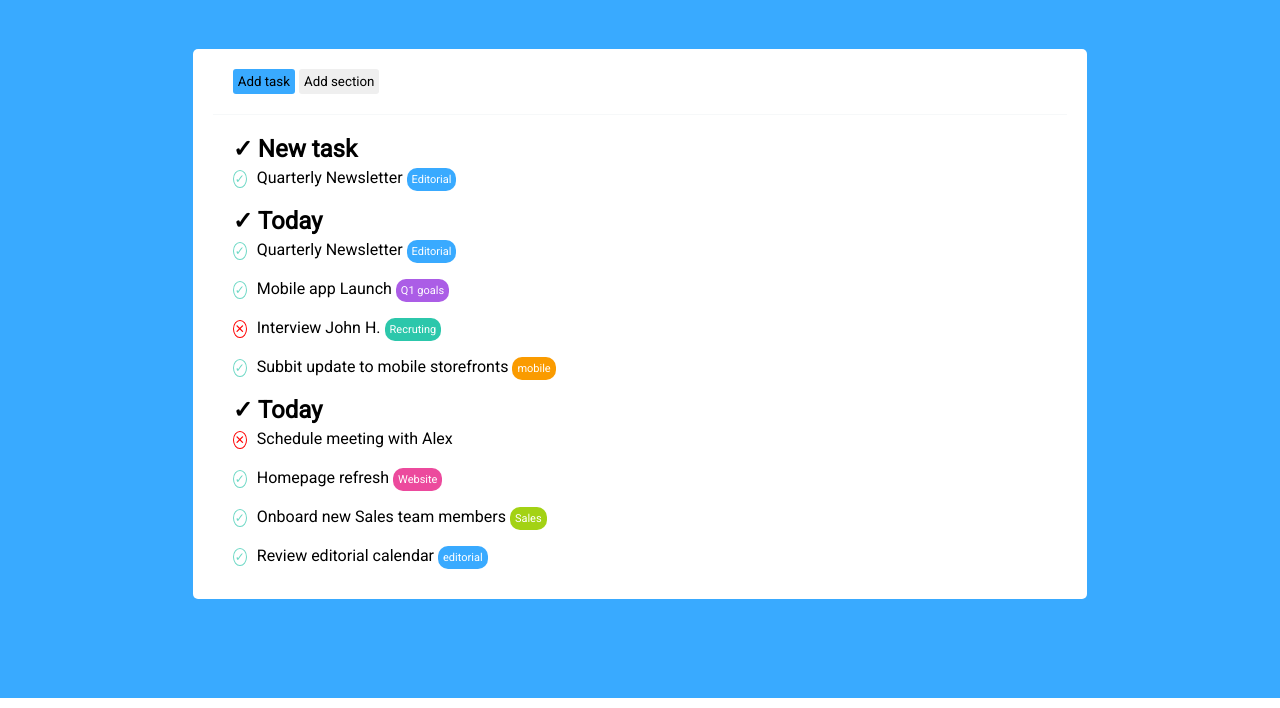
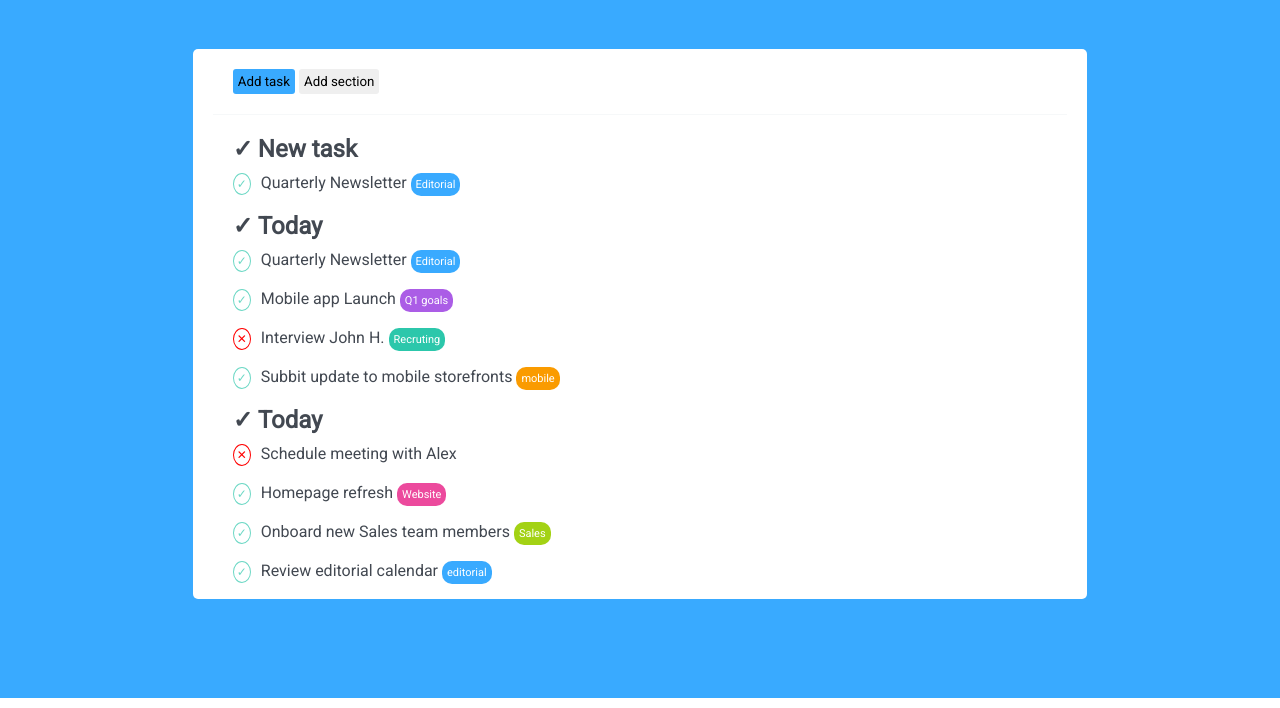
Before and after one commit to MatteoBassanin/html-css-toboolist, a plain HTML site: page index.html in a window 1280 px wide. Shown: the part 92-800 px from the top of the page. Drawn offline with Linux system fonts and the light colour scheme.

Commit message:
margin h2

```diff
--- a/css/style.css
+++ b/css/style.css
@@ -15,12 +15,14 @@ h1{
     line-height: 50px;
     font-size: 50px;
     vertical-align:super;
+
 }
 
 main{
     background-color: #39AAFF;
     padding: 1px;
     height: 700px;
+    color: #424851;
 
 }
 
@@ -37,7 +39,7 @@ main{
 .container-bottons{
     margin: 20px;
     padding: 20px;
-    border-bottom: 1px solid #F6F8F9;
+    border-bottom: 1px solid #F6F8F9 ;
 }
 
 
@@ -56,6 +58,9 @@ section{
     margin-bottom: 20px;
 }
 
+h2{
+    margin-bottom: 10px;
+}
 
 h2::before{
     content: "\2713";
@@ -67,7 +72,7 @@ h2::before{
     color: #6DD8C5;
     border: 1px solid #6DD8C5;
     border-radius: 50%;
-    padding: 1px;
+    padding: 3px;
     margin-right: 10px;
     font-size: 12px;
 }
@@ -77,7 +82,7 @@ h2::before{
     color: red;
     border: 1px solid red;
     border-radius: 50%;
-    padding: 1px;
+    padding: 3px;
     margin-right: 10px;
     font-size: 12px;
 }
```
